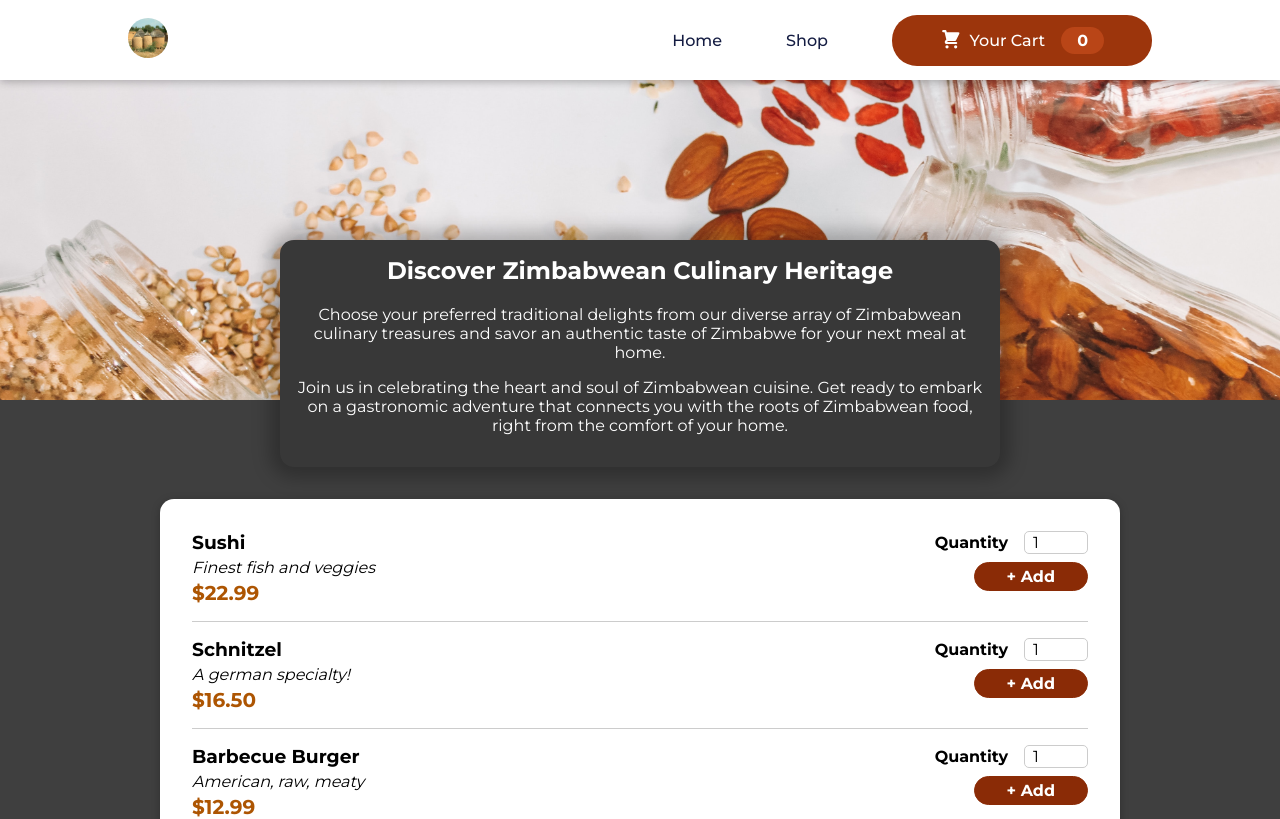
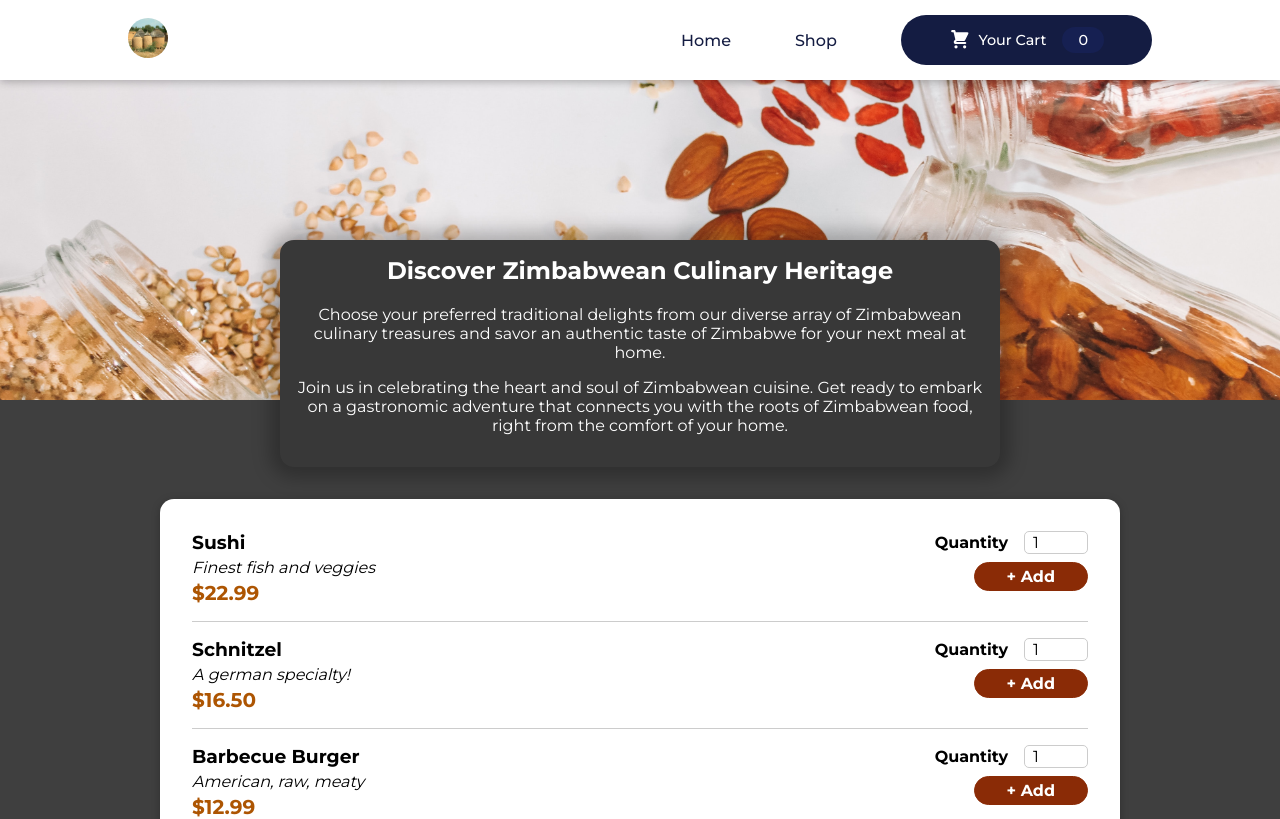
Before and after one commit to Amen-Musingarimi/dura-frontend, a React (Create React App) app: page /shop in a window 1280 px wide. Shown: the top 819 px of the page. Built offline with nearby package versions, Linux system fonts and the light colour scheme.

Commit message:
Fix nav styling

```diff
--- a/src/components/Layout/HeaderCartButton.module.css
+++ b/src/components/Layout/HeaderCartButton.module.css
@@ -2,19 +2,18 @@
   cursor: pointer;
   font: inherit;
   border: none;
-  background-color: #9c350c;
+  background-color: #141c42;
   color: white;
   padding: 0.75rem 3rem;
   display: flex;
   justify-content: space-around;
   align-items: center;
   border-radius: 25px;
-  font-weight: bold;
 }
 
 .button:hover,
 .button:active {
-  background-color: #7e2a06;
+  background-color: #11183d;
 }
 
 .icon {
@@ -23,24 +22,27 @@
   margin-right: 0.5rem;
 }
 
+.badge,
+.cartHeading {
+  font-weight: 500;
+  font-size: 0.9rem;
+}
+
 .badge {
-  background-color: #b94517;
+  background-color: #162052;
   padding: 0.25rem 1rem;
   border-radius: 25px;
   margin-left: 1rem;
-  font-weight: bold;
 }
 
 .cartHeading {
   color: #fff;
-  font-weight: 500;
-  font-size: 1rem;
   text-decoration: none;
 }
 
 .button:hover .badge,
 .button:active .badge {
-  background-color: #92320c;
+  background-color: #141c42;
 }
 
 .bump {
```
